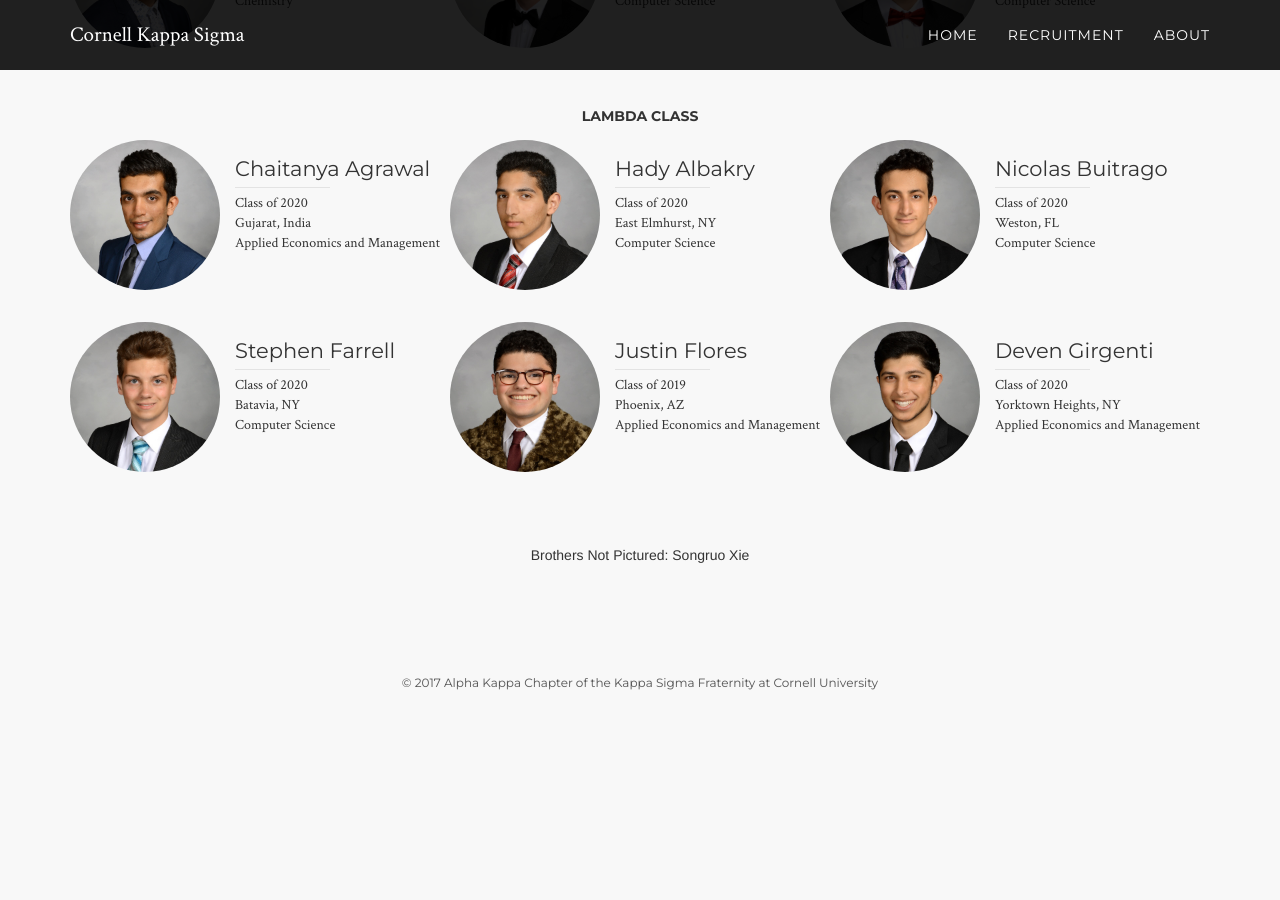
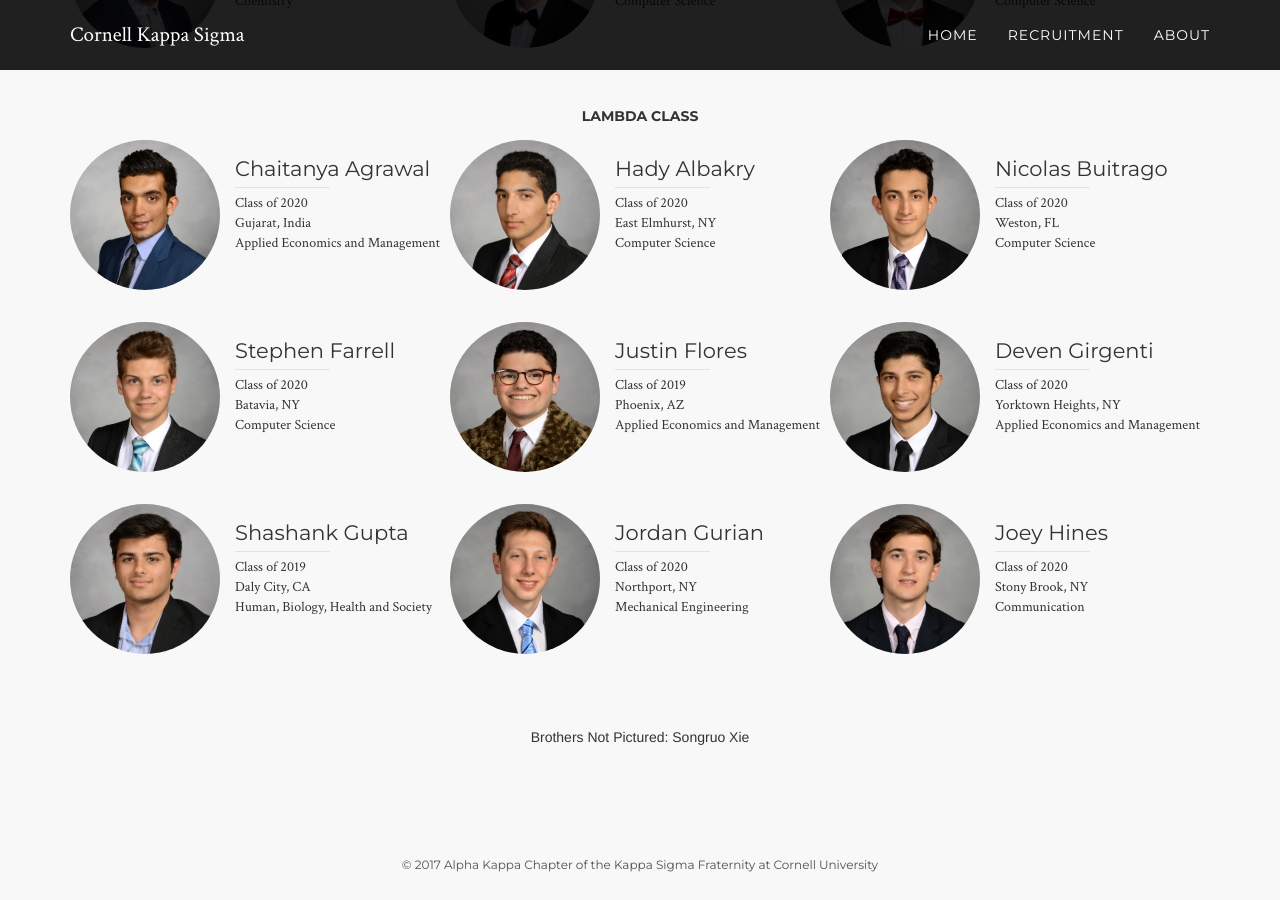
Before and after one commit to pjochillin/cornellkappasigma, a Jekyll site: the page built from index.html, in a window 1280 px wide and 900 px high, scrolled down 3352 px. Built offline with Jekyll 4.4.1, drawn with Linux system fonts in a browser that asks for light colours; nearby versions of some CDN libraries; before the commit the page ends 4070 px from its top, so only the background shows below that.

Commit message:
Update index.html

```diff
--- a/index.html
+++ b/index.html
@@ -613,6 +613,49 @@ layout: default
 
 
 
+                    <div class="bro">
+                            <div class="face" style="background-image:url('assets/img/brothers/lambda-2017/Shashank.jpg')"></div>
+                            <div class="desc">
+                                <p class="name">Shashank Gupta</p>
+                                <div class="info">
+                                    Class of 2019<br>
+                                    Daly City, CA<br>
+                                    Human, Biology, Health and Society
+                                </div>
+                            </div>
+                        </div>
+
+
+
+
+                         <div class="bro">
+                            <div class="face" style="background-image:url('assets/img/brothers/lambda-2017/Gurian.jpg')"></div>
+                            <div class="desc">
+                                <p class="name">Jordan Gurian</p>
+                                <div class="info">
+                                    Class of 2020<br>
+                                    Northport, NY<br>
+                                    Mechanical Engineering
+                                </div>
+                            </div>
+                        </div>
+
+
+
+
+                    <div class="bro">
+                            <div class="face" style="background-image:url('assets/img/brothers/lambda-2017/Joey.jpg')"></div>
+                            <div class="desc">
+                                <p class="name">Joey Hines</p>
+                                <div class="info">
+                                    Class of 2020<br>
+                                    Stony Brook, NY<br>
+                                    Communication
+                                </div>
+                            </div>
+                        </div>
+
+
 
                 </div>
             </div>
```
